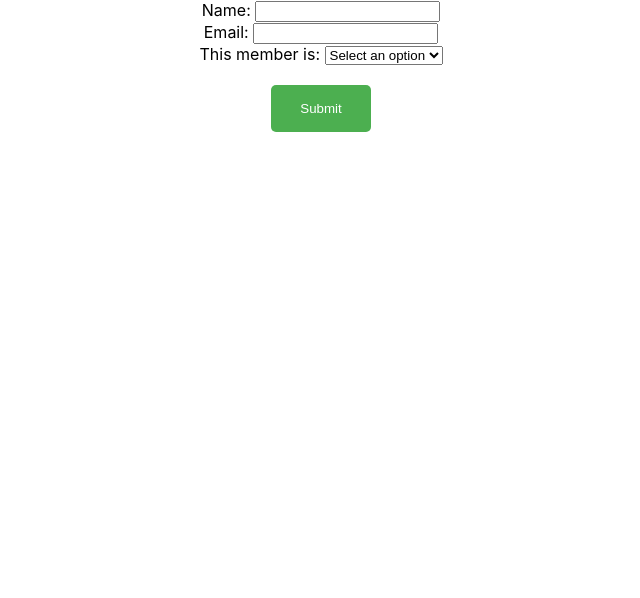
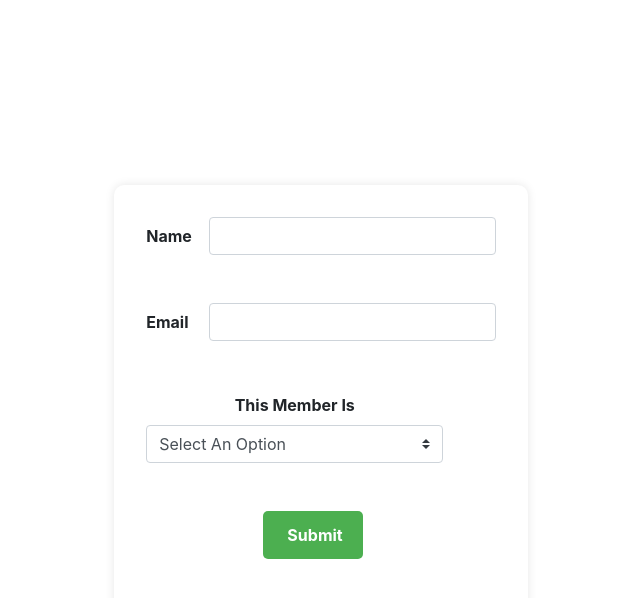
Before and after one commit to masinakh/Sweet-Home-Frontend, a React (Create React App) app: page /addMember in a window 1280 px wide. Shown: the top 598 px of the page, without its empty margins (319-959 px from the left). Built offline with nearby package versions, Linux system fonts and the light colour scheme.

Commit message:
add css to addmemmber page

```diff
--- a/public/index.html
+++ b/public/index.html
@@ -15,6 +15,7 @@
       user's mobile device or desktop. See https://developers.google.com/web/fundamentals/web-app-manifest/
     -->
     <link rel="manifest" href="%PUBLIC_URL%/manifest.json" />
+    <link rel="stylesheet" href="https://cdn.jsdelivr.net/npm/bootstrap@4.6.2/dist/css/bootstrap.min.css" integrity="sha384-xOolHFLEh07PJGoPkLv1IbcEPTNtaed2xpHsD9ESMhqIYd0nLMwNLD69Npy4HI+N" crossorigin="anonymous">
     <!--
       Notice the use of %PUBLIC_URL% in the tags above.
       It will be replaced with the URL of the `public` folder during the build.
--- a/src/components/NewFamilyMemberForm.css
+++ b/src/components/NewFamilyMemberForm.css
@@ -0,0 +1,40 @@
+.form-container {
+    display: flex;
+    align-items: center;
+    justify-content: center;
+    height: 100vh;
+  }
+
+  form {
+    background-color: white;
+    padding: 2rem;
+    border-radius: 10px;
+    box-shadow: 0 0 10px rgba(0, 0, 0, 0.1);
+  }
+
+  .form-group {
+    margin-bottom: 1.5rem;
+  }
+
+  label {
+    font-weight: bold;
+  }
+
+  input,
+  select {
+    padding: 0.5rem;
+    border-radius: 5px;
+    border: 1px solid gray;
+  }
+
+  button[type="submit"] {
+    margin-left: 3rem;
+
+    padding: 0.75rem 1.5rem;
+    background-color: #4CAF50;
+    color: white;
+    border: none;
+    border-radius: 5px;
+    font-weight: bold;
+    cursor: pointer;
+  }
--- a/src/components/NewFamilyMemberForm.js
+++ b/src/components/NewFamilyMemberForm.js
@@ -1,5 +1,6 @@
 import PropTypes from "prop-types";
 import { useState } from "react";
+import "./NewFamilyMemberForm.css";
 
 const NewFamilyMemberForm = ({ addMember, familyId }) => {
   const INITIAL_FAMILY_DATA = {
@@ -46,34 +47,75 @@ const NewFamilyMemberForm = ({ addMember, familyId }) => {
   };
 
   return (
-    <div>
+    <div class="form-container">
       <form onSubmit={submitFamilyForm}>
-        <label htmlFor="name">Name: </label>
+        <div class="form-group row">
+          <label htmlFor="name" class="col-sm-2 col-form-label">
+            Name
+          </label>
+          <div class="col-sm-10">
             <input
+              class="form-control"
               type="text"
               id="name"
               name="name"
               value={familyFormData.name}
               onChange={handleFormChange}
             ></input>
+          </div>
+        </div>
         <br></br>
-        <label htmlFor="email">Email: </label>
+
+        <div class="form-group row">
+          <label
+            htmlFor="email"
+            for="inputEmail3"
+            class="col-sm-2 col-form-label"
+          >
+            Email
+          </label>
+          <div class="col-sm-10">
             <input
-          type="text"
-          id="email"
+              type="email"
+              id="inputEmail3"
+              class="form-control"
               name="email"
               value={familyFormData.email}
               onChange={handleFormChange}
             ></input>
+          </div>
+        </div>
+
         <br />
-        <label htmlFor="isParent">This member is: </label>
-        <select name="isParent" id="parent" onChange={handleFormChange}>
-          <option value="">Select an option</option>
+
+        <div class="form-row align-items-center">
+          <div class="col-auto my-1">
+            <label htmlFor="isParent">This Member Is</label>
+            <select
+              class="custom-select mr-sm-2"
+              name="isParent"
+              // id="parent"
+              id="inlineFormCustomSelect"
+              onChange={handleFormChange}
+            >
+              <option value="" selected>
+                Select An Option
+              </option>
               <option value="true">Parent</option>
               <option value="false">Child</option>
             </select>
+          </div>
+        </div>
+
         <br></br>
-        <button>Submit</button>
+
+        <div class="form-group row">
+          <div class="col-sm-10">
+            <button type="submit" class="btn btn-primary">
+              Submit
+            </button>
+          </div>
+        </div>
       </form>
     </div>
   );
```
Also changed, not shown: src/pages/AddFamilyMember.js (+3 -5 lines), src/pages/Login.css (line endings or trailing spaces). Lines whose indentation alone changed are shown as unchanged.
